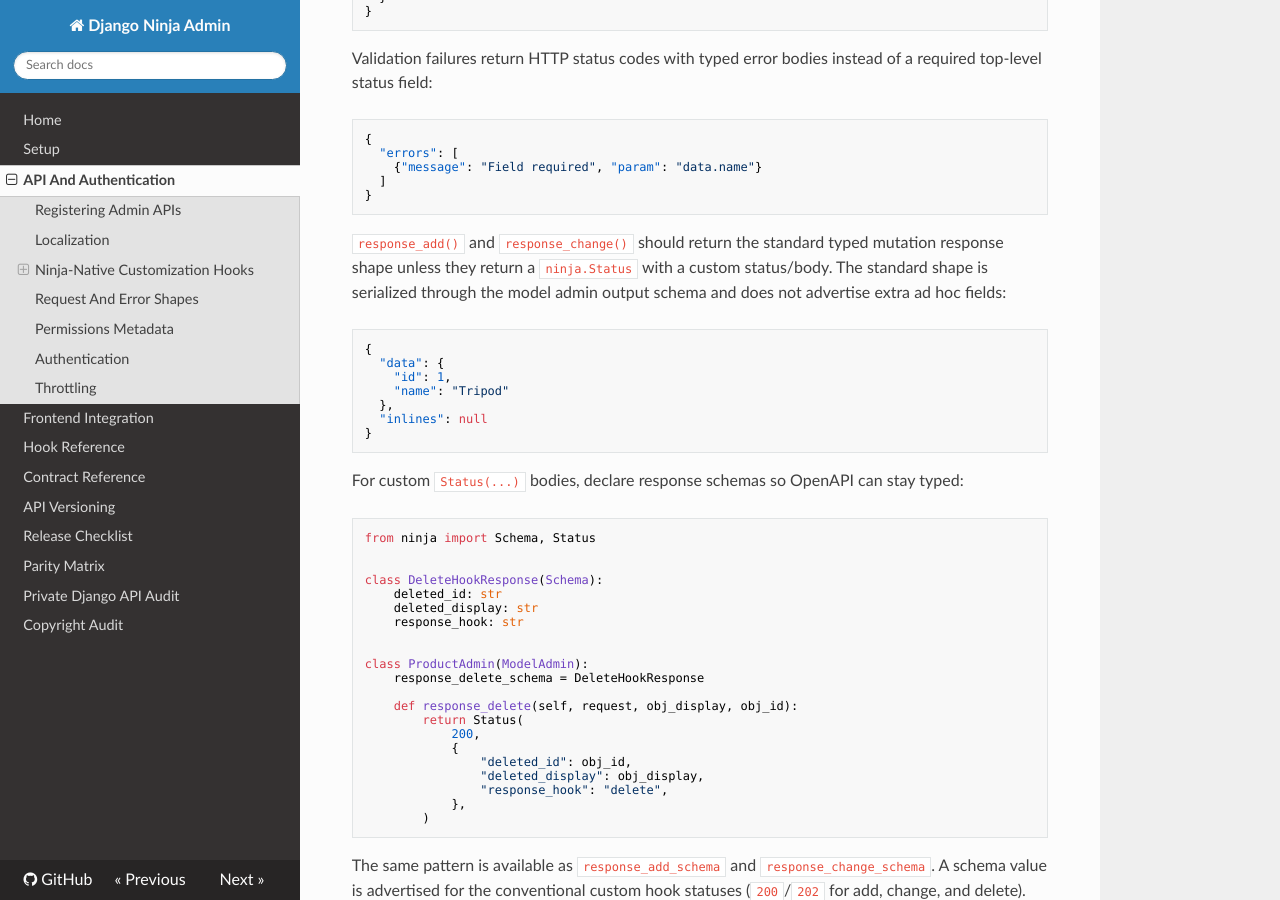
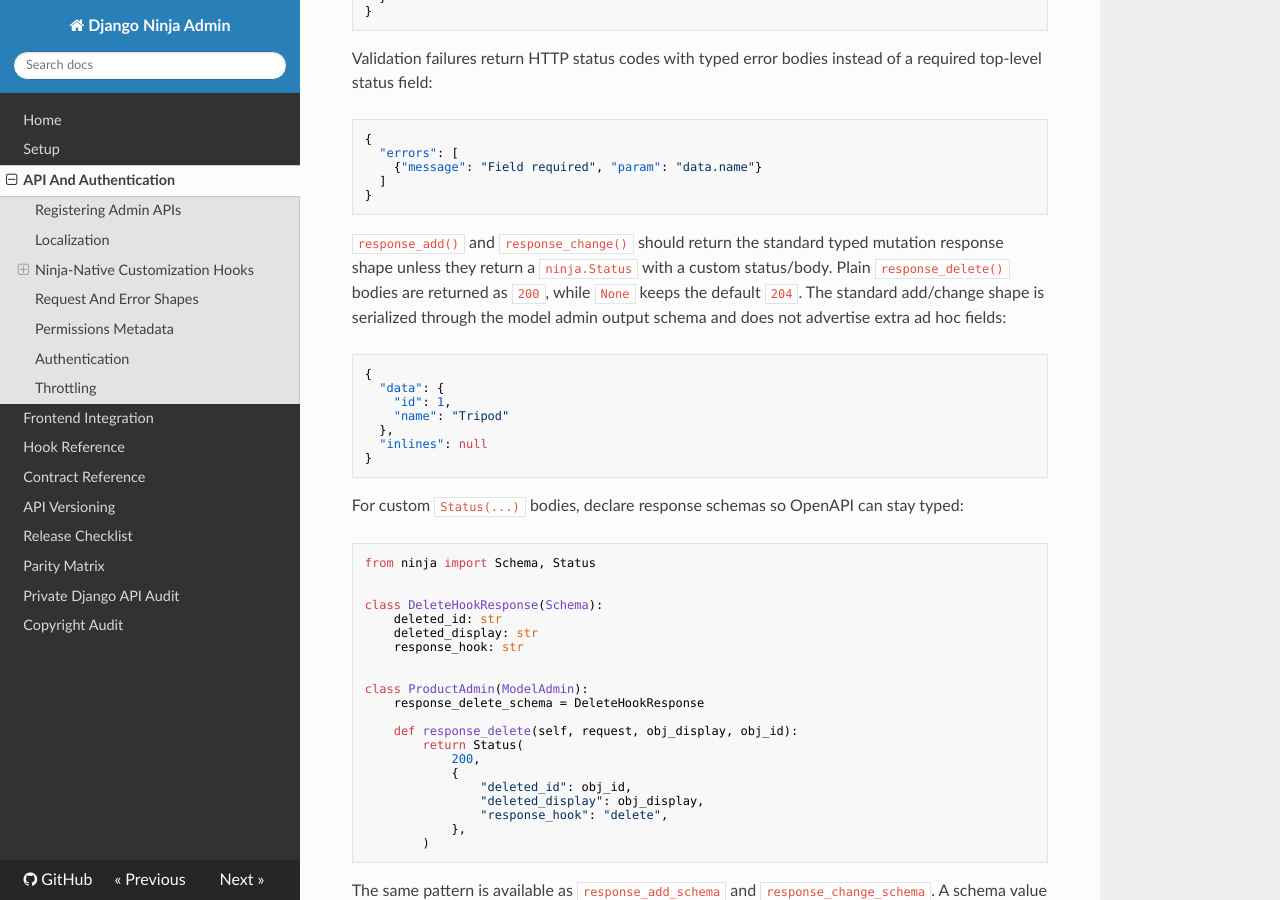
Before and after one commit to martijnberger/django-ninja-admin, an MkDocs documentation site: the page built from docs/api-and-auth.md, in a window 1280 px wide and 900 px high, scrolled down 5006 px. Built offline with MkDocs 1.6.1, drawn with Linux system fonts in a browser that asks for light colours; nearby versions of some CDN libraries.

Commit message:
Normalize plain delete response hooks

````diff
--- a/docs/api-and-auth.md
+++ b/docs/api-and-auth.md
@@ -294,8 +294,10 @@ a required top-level status field:
 
 `response_add()` and `response_change()` should return the standard typed
 mutation response shape unless they return a `ninja.Status` with a custom
-status/body. The standard shape is serialized through the model admin output
-schema and does not advertise extra ad hoc fields:
+status/body. Plain `response_delete()` bodies are returned as `200`, while
+`None` keeps the default `204`. The standard add/change shape is serialized
+through the model admin output schema and does not advertise extra ad hoc
+fields:
 
 ```json
 {
````
Also changed, not shown: CHANGELOG.md (+2 -0 lines), docs/parity-matrix.md (+1 -1 lines), 2 other files.
